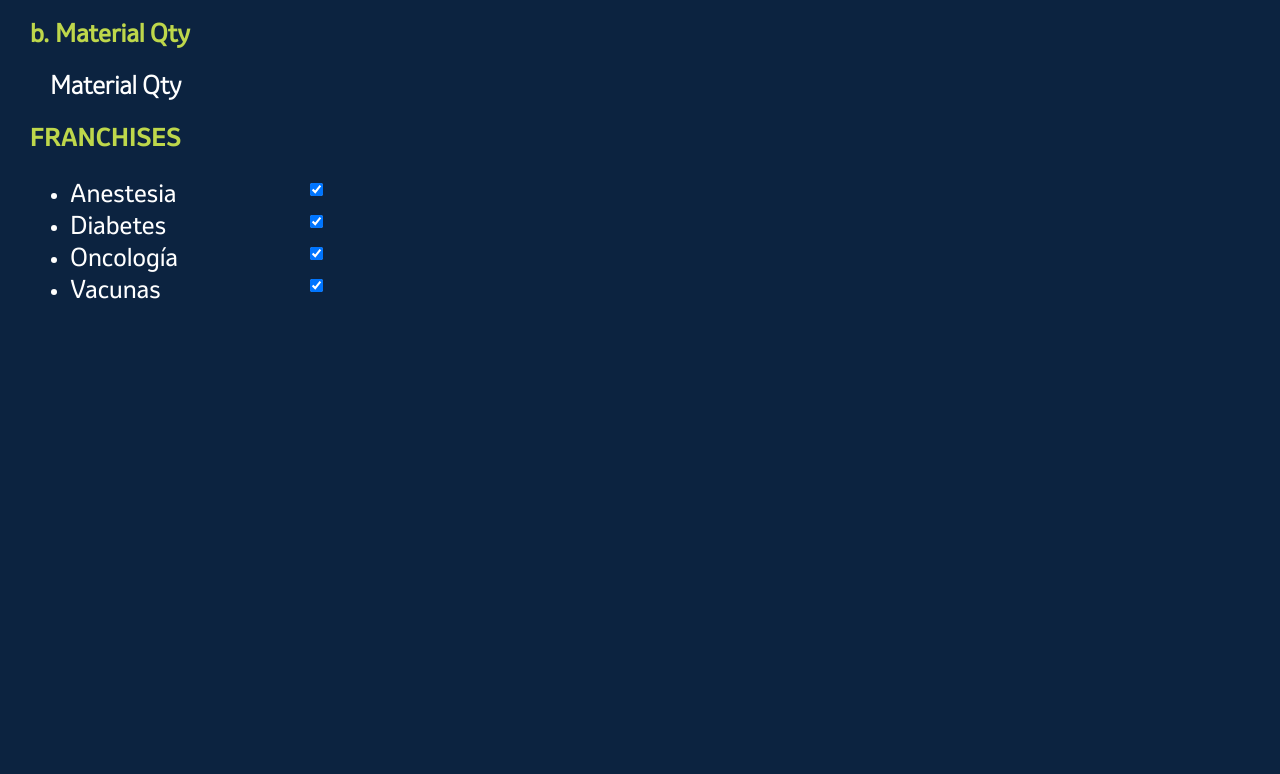
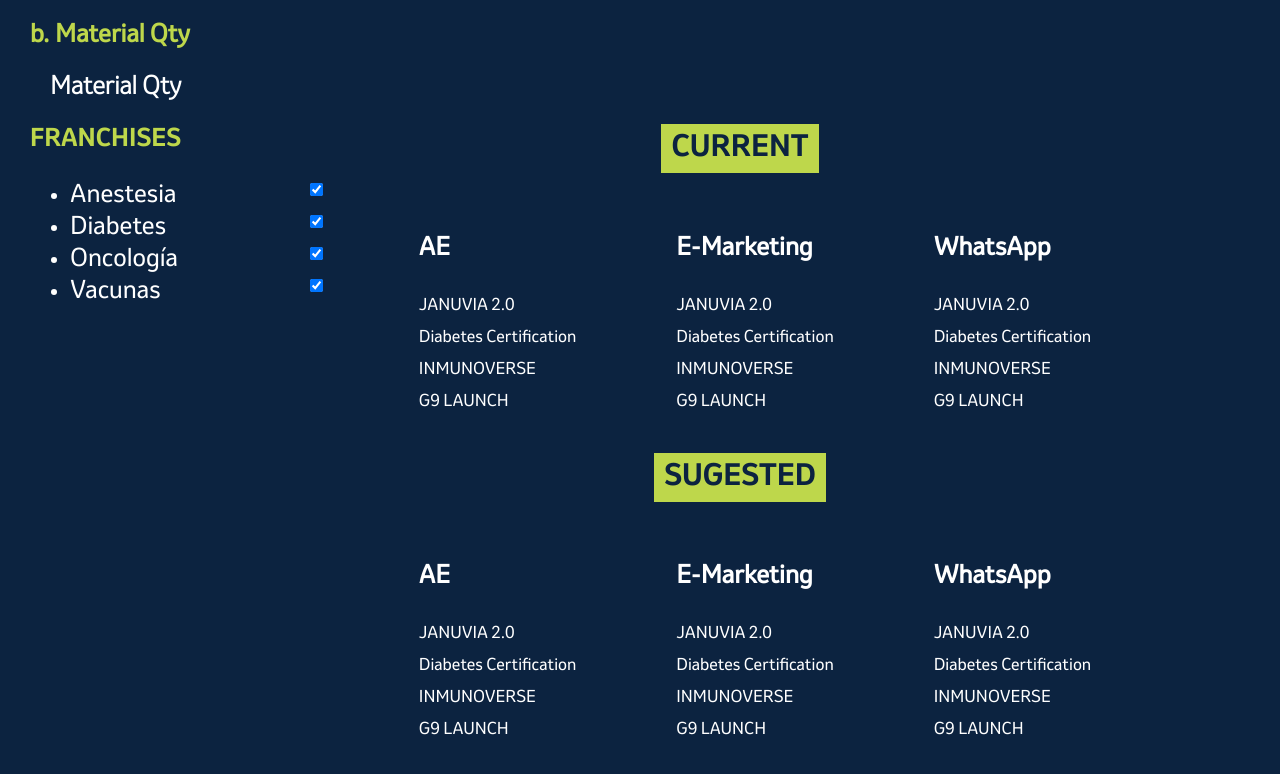
Before and after one commit to Angellomon/msd-modelo-de-atribucion, a SvelteKit app: page /mkt/material-quantity in a window 1280 px wide. Shown: the top 774 px of the page. Built offline with nearby package versions, Linux system fonts and the light colour scheme.

Commit message:
feeat():

```diff
--- a/src/routes/mkt/material-quantity/+page.svelte
+++ b/src/routes/mkt/material-quantity/+page.svelte
@@ -1,6 +1,7 @@
 <script lang="ts">
-	import type { Franchise } from "$lib/data";
+	import type { Franchise, MaterialsQtyCluster } from "$lib/data";
 	import FranchisesSelect from "$lib/franchises-select.svelte";
+	import MaterialsQtyClusters from "$lib/materials-qty-clusters.svelte";
 
 	export let franchises: Franchise[] = [
 		{
@@ -20,6 +21,168 @@
 			name: "Vacunas",
 		},
 	];
+
+	export let currentClusters: MaterialsQtyCluster[] = [
+		{
+			key: "AE-current-cluster",
+			name: "AE Cluster",
+			channel: {
+				key: "AE",
+				name: "AE",
+			},
+			materials: [
+				{
+					key: "januvia",
+					name: "JANUVIA 2.0",
+				},
+				{
+					key: "diabetes-certification",
+					name: "Diabetes Certification",
+				},
+				{
+					key: "inmunoverse",
+					name: "INMUNOVERSE",
+				},
+				{
+					key: "g9-launcjh",
+					name: "G9 LAUNCH",
+				},
+			],
+		},
+		{
+			key: "EMKT-current-cluster",
+			name: "E-Marketing Cluster",
+			channel: {
+				key: "EMKT",
+				name: "E-Marketing",
+			},
+			materials: [
+				{
+					key: "januvia",
+					name: "JANUVIA 2.0",
+				},
+				{
+					key: "diabetes-certification",
+					name: "Diabetes Certification",
+				},
+				{
+					key: "inmunoverse",
+					name: "INMUNOVERSE",
+				},
+				{
+					key: "g9-launcjh",
+					name: "G9 LAUNCH",
+				},
+			],
+		},
+		{
+			key: "WA-current-cluster",
+			name: "WhatsApp Current Cluster",
+			channel: {
+				key: "WA",
+				name: "WhatsApp",
+			},
+			materials: [
+				{
+					key: "januvia",
+					name: "JANUVIA 2.0",
+				},
+				{
+					key: "diabetes-certification",
+					name: "Diabetes Certification",
+				},
+				{
+					key: "inmunoverse",
+					name: "INMUNOVERSE",
+				},
+				{
+					key: "g9-launcjh",
+					name: "G9 LAUNCH",
+				},
+			],
+		},
+	];
+
+	export let suggestedClusters: MaterialsQtyCluster[] = [
+		{
+			key: "AE-suggested-cluster",
+			name: "AE Cluster",
+			channel: {
+				key: "AE",
+				name: "AE",
+			},
+			materials: [
+				{
+					key: "januvia",
+					name: "JANUVIA 2.0",
+				},
+				{
+					key: "diabetes-certification",
+					name: "Diabetes Certification",
+				},
+				{
+					key: "inmunoverse",
+					name: "INMUNOVERSE",
+				},
+				{
+					key: "g9-launcjh",
+					name: "G9 LAUNCH",
+				},
+			],
+		},
+		{
+			key: "EMKT-suggested-cluster",
+			name: "E-Marketing Cluster",
+			channel: {
+				key: "EMKT",
+				name: "E-Marketing",
+			},
+			materials: [
+				{
+					key: "januvia",
+					name: "JANUVIA 2.0",
+				},
+				{
+					key: "diabetes-certification",
+					name: "Diabetes Certification",
+				},
+				{
+					key: "inmunoverse",
+					name: "INMUNOVERSE",
+				},
+				{
+					key: "g9-launcjh",
+					name: "G9 LAUNCH",
+				},
+			],
+		},
+		{
+			key: "WA-suggested-cluster",
+			name: "WhatsApp Cluster",
+			channel: {
+				key: "WA",
+				name: "WhatsApp",
+			},
+			materials: [
+				{
+					key: "januvia",
+					name: "JANUVIA 2.0",
+				},
+				{
+					key: "diabetes-certification",
+					name: "Diabetes Certification",
+				},
+				{
+					key: "inmunoverse",
+					name: "INMUNOVERSE",
+				},
+				{
+					key: "g9-launcjh",
+					name: "G9 LAUNCH",
+				},
+			],
+		},
+	];
 </script>
 
 <section>
@@ -30,10 +193,38 @@
 		<div class="data-select">
 			<FranchisesSelect {franchises} />
 		</div>
+
+		<div class="clusters">
+			<span>CURRENT</span>
+
+			<div class="current">
+				{#each currentClusters as cluster}
+					<MaterialsQtyClusters {cluster} />
+				{/each}
+			</div>
+
+			<span>SUGESTED</span>
+
+			<div class="suggested">
+				{#each suggestedClusters as cluster}
+					<MaterialsQtyClusters {cluster} />
+				{/each}
+			</div>
+		</div>
 	</div>
 </section>
 
 <style>
+	span {
+		background-color: var(--verde-vivo-msd);
+		color: var(--azul-msd);
+
+		padding: 5px 10px;
+
+		font-size: 1.8rem;
+		font-family: "Invention Bold";
+	}
+
 	h1 {
 		color: var(--verde-vivo-msd);
 
@@ -53,10 +244,44 @@
 		gap: 20px;
 	}
 
+	div.clusters {
+		display: flex;
+		flex-direction: column;
+		justify-content: flex-start;
+		align-items: center;
+		gap: 40px;
+
+		padding-left: 80px;
+
+		width: 70%;
+	}
+
 	div.data-select {
-		max-width: 35vw;
+		width: 15vw;
 
 		display: flex;
 		flex-direction: column;
 	}
+
+	div.current {
+		display: flex;
+		flex-direction: row;
+		flex-wrap: wrap;
+		gap: 100px;
+
+		position: relative;
+
+		margin-left: 30px;
+	}
+
+	div.suggested {
+		display: flex;
+		flex-direction: row;
+		flex-wrap: wrap;
+		gap: 100px;
+
+		position: relative;
+
+		margin-left: 30px;
+	}
 </style>
```
